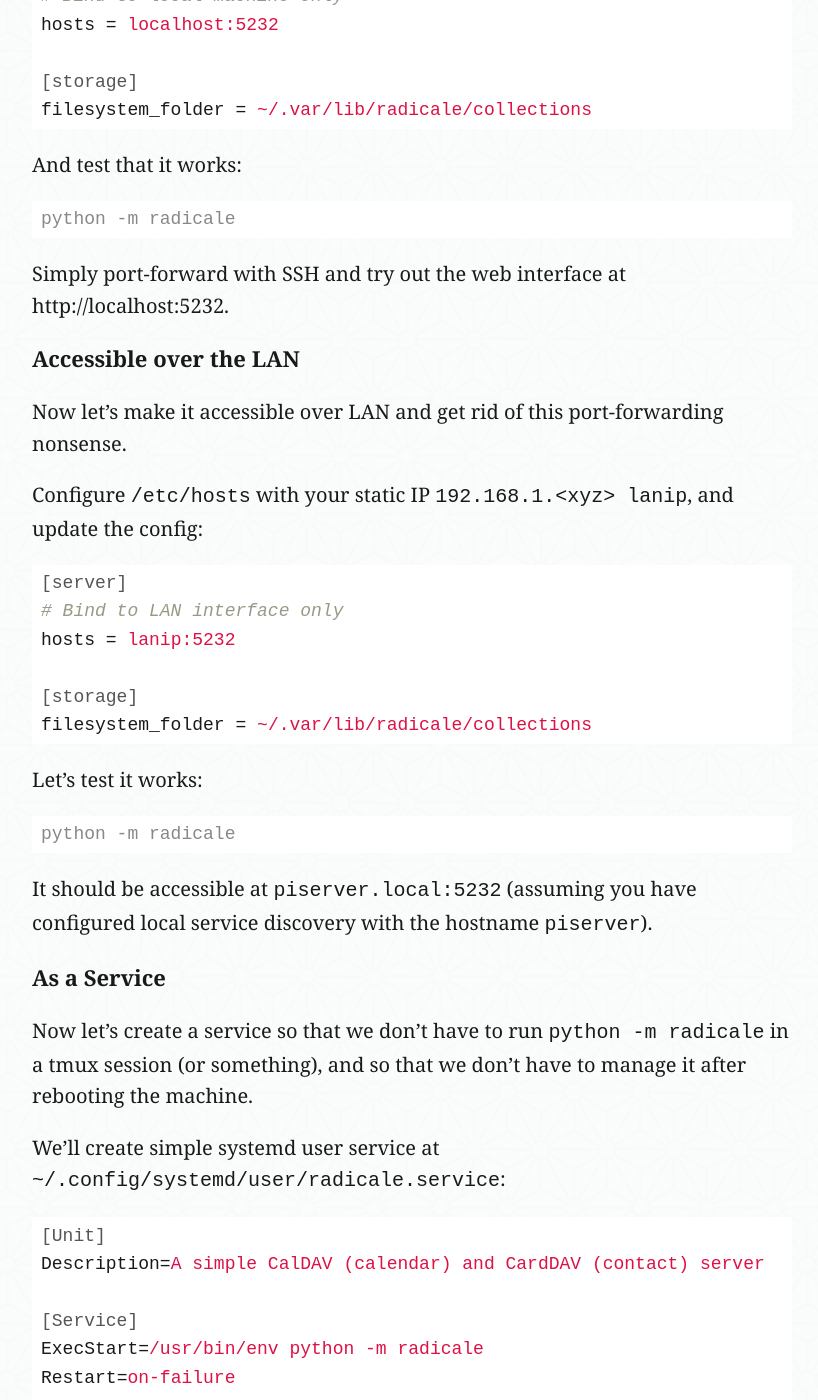
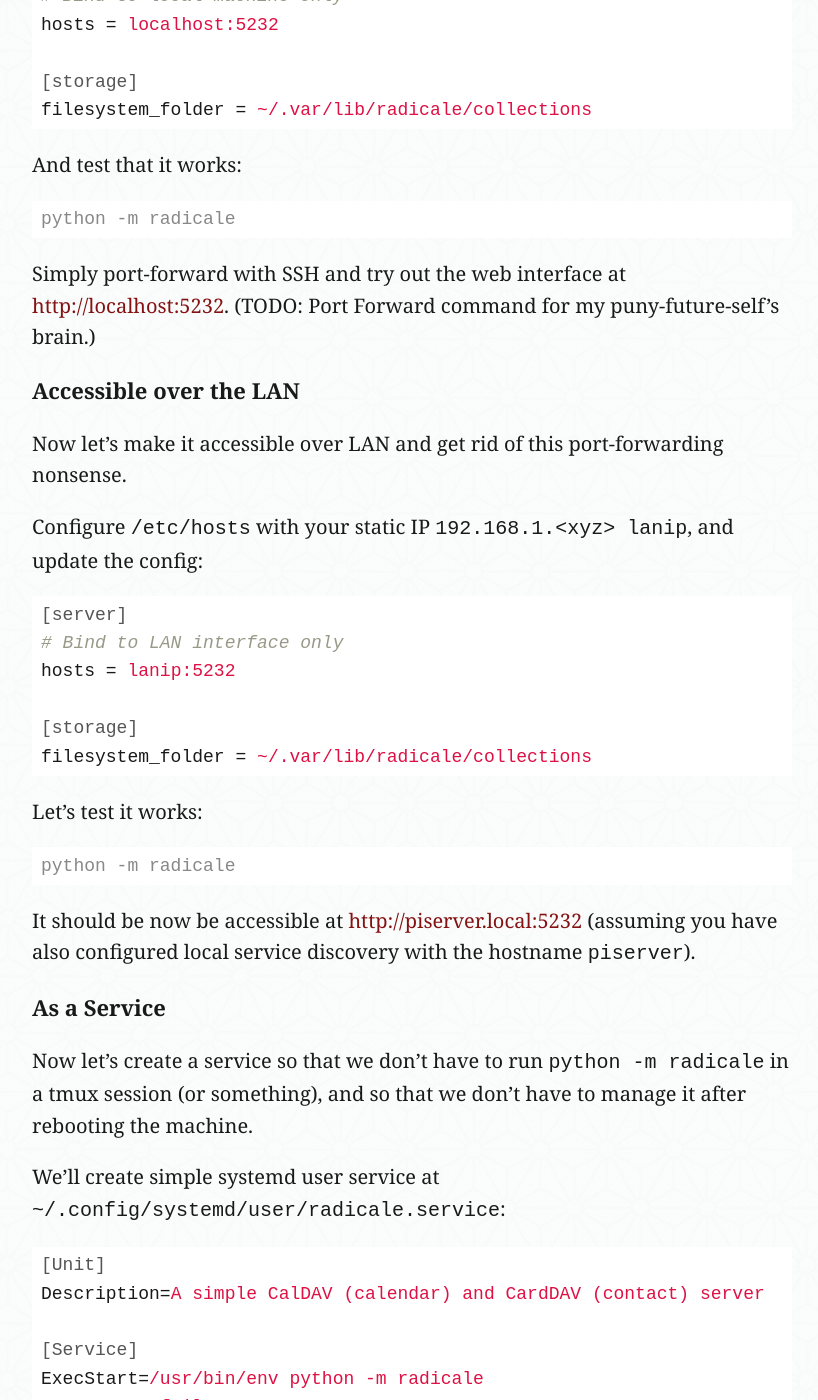
Before and after one commit to QasimK/qasimk.github.io, a Jekyll site: the page built from _posts/2017-10-22-radicale-server.md, in a window 1280 px wide and 1400 px high, scrolled down 1393 px. Shown: the whole window, without its empty margins (228-1046 px from the left). Built offline with Jekyll 4.4.1, drawn with Linux system fonts in a browser that asks for light colours; some of the changed text lies outside the part shown.

Commit message:
Update 2017-10-22-radicale-server.md

````diff
--- a/_posts/2017-10-22-radicale-server.md
+++ b/_posts/2017-10-22-radicale-server.md
@@ -51,7 +51,7 @@
 python -m radicale
 ```
 
-Simply port-forward with SSH and try out the web interface at http://localhost:5232.
+Simply port-forward with SSH and try out the web interface at <http://localhost:5232>. (TODO: Port Forward command for my puny-future-self's brain.)
 
 ## Accessible over the LAN
 
@@ -74,7 +74,7 @@
 python -m radicale
 ```
 
-It should be accessible at `piserver.local:5232` (assuming you have configured local service discovery with the hostname `piserver`).
+It should be now be accessible at <http://piserver.local:5232> (assuming you have also configured local service discovery with the hostname `piserver`).
 
 ## As a Service
 
@@ -149,7 +149,7 @@
 filesystem_folder = ~/.var/lib/radicale/collections
 ```
 
-And let's test that logging in at `http://piserver.local` requires the right username and password.
+And let's test that logging in at <http://piserver.local:5232> requires the right username and password.
 
 ## Aside: Set up your clients
 
@@ -249,7 +249,7 @@
 
 (TODO: The SSL options could be hardened for super-security.)
 
-Add the certificate to your devices (take a look at the bonus sections below), and confirm that Radicale is accessible at `https://piserver.local:5232` only!
+Add the certificate to your devices (take a look at the bonus sections below), and confirm that Radicale is only accessible at <https://piserver.local:5232>.
 
 
 ## Bonus: Importing Your Google Calender
````
Also changed, not shown: other parts of _posts/2017-10-22-radicale-server.md (+2 -2 lines).
